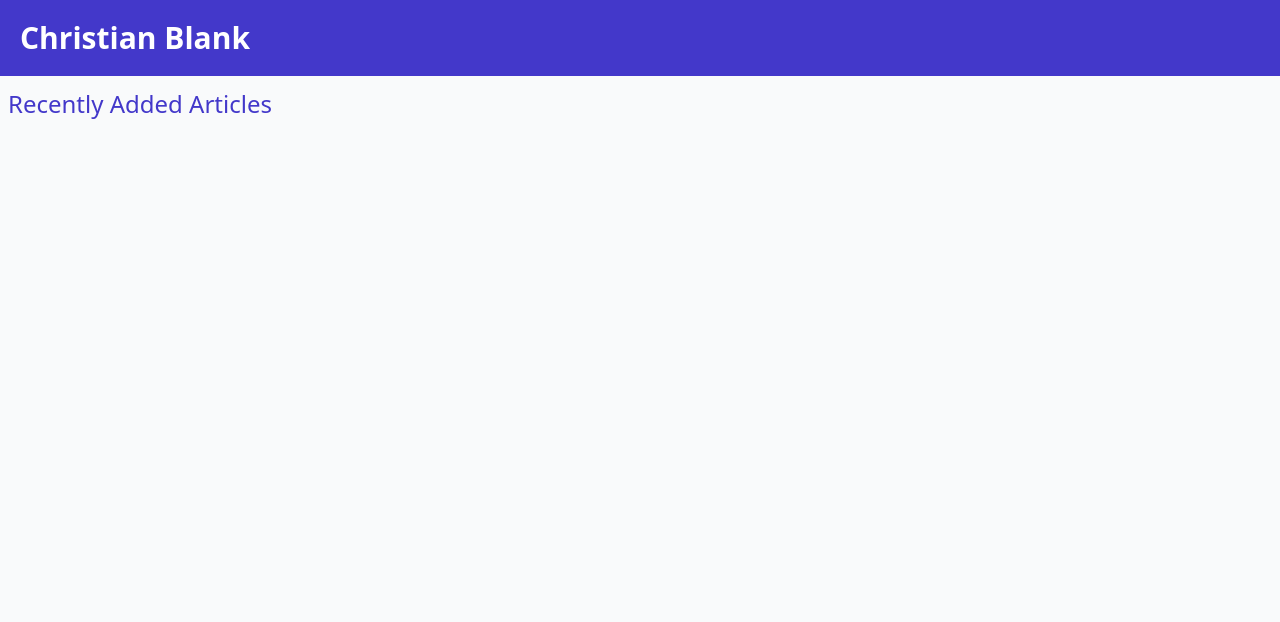
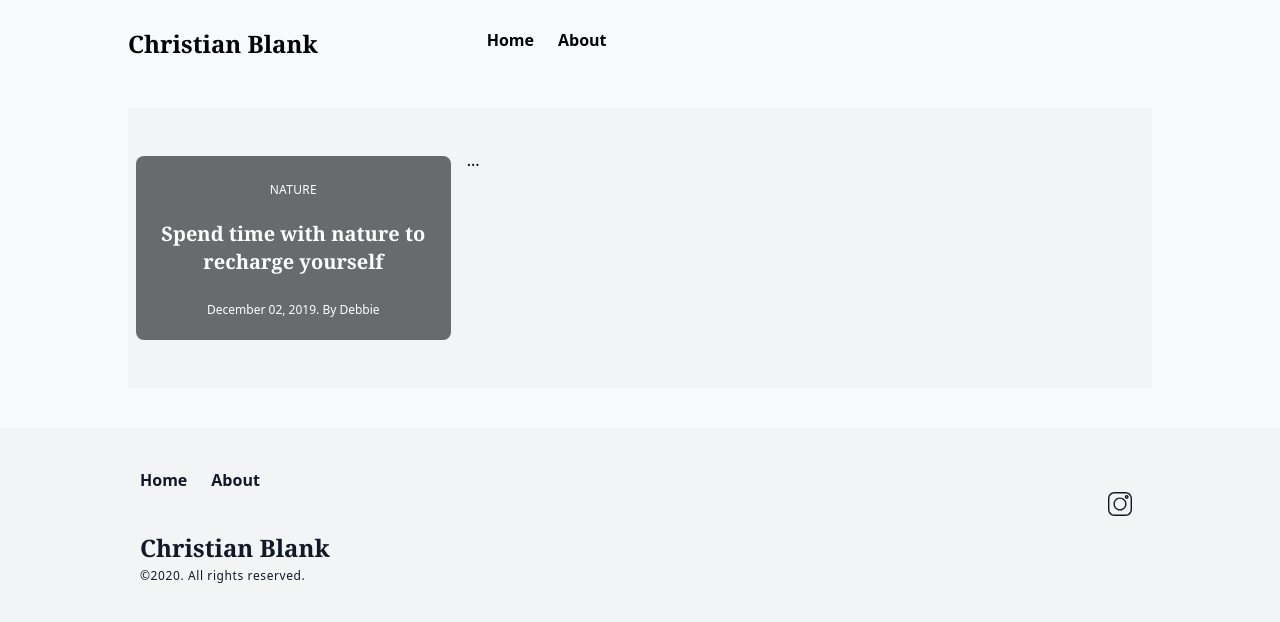
Before and after one commit to 1blankz7/1blankz7.github.io, a Next.js app: page / in a window 1280 px wide. Shown: the top 622 px of the page. Built offline with nearby package versions, Linux system fonts and the light colour scheme.

Commit message:
Update stylings

```diff
--- /dev/null
+++ b/components/footer.js
@@ -0,0 +1,25 @@
+import Link from "next/link";
+
+export default function Footer() {
+  return (
+    <footer className="bg-gray-100 text-center sm:text-left">
+      <div className="max-w-5xl mx-auto pb-10 pt-10 text-gray-900">
+        <ul>
+          <li className="inline-block"><Link className="block font-semibold px-3" href="/">Home</Link></li>
+          <li className="inline-block"><Link className="block font-semibold px-3" href="/about">About</Link></li>
+        </ul>
+        <div className="sm:flex px-3">
+          <div className="w-full sm:w-1/2">
+            <h4 className="font-bold text-2xl font-serif pt-10">Christian Blank</h4>
+            <span className="block pt-1 text-xs tracking-wider font-light">&copy;2020. All rights reserved.</span>
+          </div>
+          <div className="w-full sm:w-1/2 text-center md:text-right mt-10 sm:mt-0">
+            <a href="" title="Twitter" className="inline-block w-6 mr-2">
+              <svg className="fill-current" viewBox="0 0 512.001 512.001" xmlns="http://www.w3.org/2000/svg"><path d="M373.406 0H138.594C62.172 0 0 62.172 0 138.594V373.41C0 449.828 62.172 512 138.594 512H373.41C449.828 512 512 449.828 512 373.41V138.594C512 62.172 449.828 0 373.406 0zm108.578 373.41c0 59.867-48.707 108.574-108.578 108.574H138.594c-59.871 0-108.578-48.707-108.578-108.574V138.594c0-59.871 48.707-108.578 108.578-108.578H373.41c59.867 0 108.574 48.707 108.574 108.578zm0 0" /><path d="M256 116.004c-77.195 0-139.996 62.8-139.996 139.996S178.804 395.996 256 395.996 395.996 333.196 395.996 256 333.196 116.004 256 116.004zm0 249.976c-60.64 0-109.98-49.335-109.98-109.98 0-60.64 49.34-109.98 109.98-109.98 60.645 0 109.98 49.34 109.98 109.98 0 60.645-49.335 109.98-109.98 109.98zm0 0M399.344 66.285c-22.813 0-41.367 18.559-41.367 41.367 0 22.813 18.554 41.371 41.367 41.371s41.37-18.558 41.37-41.37-18.558-41.368-41.37-41.368zm0 52.719c-6.258 0-11.352-5.094-11.352-11.352 0-6.261 5.094-11.351 11.352-11.351 6.261 0 11.355 5.09 11.355 11.351 0 6.258-5.094 11.352-11.355 11.352zm0 0" /></svg>
+            </a>
+          </div>
+        </div>
+      </div>
+    </footer>
+  );
+}
--- a/components/nav.js
+++ b/components/nav.js
@@ -2,14 +2,24 @@ import Link from "next/link";
 
 export default function Nav() {
   return (
-    <nav>
-      <div>
-        <div class="bg-indigo-700 px-5 py-5 text-center sm:text-left mb-3">
-          <Link href="/">
-            <h4 class="text-3xl text-white font-bold">Christian Blank</h4>
-          </Link>
+    <header class="max-w-5xl mx-auto pt-5">
+      <div class="flex flex-wrap -mx-2 overflow-hidden px-5 lg:px-0">
+        <div class="my-2 px-2 w-full overflow-hidden md:w-1/6 lg:w-1/3 xl:w-1/3 text-center md:text-left">
+          <h1 class="font-bold text-2xl font-serif">Christian Blank</h1>
         </div>
+
+        <nav class="my-2 px-2 w-full overflow-hidden md:w-3/6 lg:w-1/3 xl:w-1/3 text-center md:text-left">
+          <ul>
+            <li class="inline-block"><Link class="block font-semibold px-3" href="/">Home</Link></li>
+            <li class="inline-block"><Link class="block font-semibold px-3" href="/about">About</Link></li>
+          </ul>
+        </nav>
+
+        <div class="my-2 px-2 w-full overflow-hidden md:w-2/6 lg:w-1/3 xl:w-1/3 text-center md:text-right">
+
+        </div>
+
       </div>
-    </nav>
+    </header>
   );
 }
--- a/next.config.js
+++ b/next.config.js
@@ -5,8 +5,4 @@ const withMDX = require("@next/mdx")({
 });
 module.exports = withMDX({
   pageExtensions: ["js", "jsx", "mdx"],
-  i18n: {
-    locales: ["en", "de"],
-    defaultLocale: "en",
-  },
 });
--- a/pages/_app.js
+++ b/pages/_app.js
@@ -1,12 +1,17 @@
 import React from "react";
 import { MDXProvider } from "@mdx-js/react";
 import "../styles/index.css";
-
+import Nav from "../components/nav";
+import Footer from "../components/footer";
 
 const mdComponents = {};
 
 export default ({ Component, pageProps }) => (
   <MDXProvider components={mdComponents}>
-    <Component {...pageProps} />
+    <Nav />
+    <main className="max-w-5xl mx-auto pb-10 pt-10">
+      <Component {...pageProps} />
+    </main>
+    <Footer />
   </MDXProvider>
 );
--- /dev/null
+++ b/pages/about.mdx
@@ -0,0 +1,3 @@
+# About me
+
+Hi my name is Christian. I work and live in Hamburg, Germany. I'm a researcher, founder, investor and former professional sportsman.
--- a/pages/index.js
+++ b/pages/index.js
@@ -1,22 +1,27 @@
-import Nav from "../components/nav";
+
 
 export default function IndexPage() {
   return (
     <>
-      <Nav />
-      <div class="container mx-auto">
-        <div class="px-2">
-          <h4
-            class="text-2xl text-indigo-700 font-medium mb-5 border-b sm:border-none"
-          >
-            Recently Added Articles
-          </h4>
-          <div class="flex flex-wrap -mx-2 sm:-mx-2 md:-mx-2 lg:-mx-2">
-            <div class="w-full mb-5 sm:w-1/3 sm:mb-5 my-2 sm:mb-10">
-            </div>
-          </div>
+      <div className="bg-gray-100">
+        <div className="max-w-5xl mx-auto py-10">
+            <ul className="flex flex-wrap -mx-2 overflow-hidden">
+                <li className="my-2 px-2 w-full overflow-hidden md:w-1/3 lg:w-1/3 xl:w-1/3">
+                    <a href="">
+                        <div className="mx-2 flex items-center justify-center bg-gray-300 bg-cover bg-center relative rounded-lg overflow-hidden">
+                            <div className="absolute w-full h-full bg-black z-10 opacity-50"></div>
+                            <div className="relative z-20 text-center p-5">
+                                <span className="inline-block text-white uppercase text-xs tracking-wide">Nature</span>
+                                <h2 className="text-white font-semibold font-serif text-xl my-5">Spend time with nature to recharge yourself</h2>
+                                <span className="inline-block text-xs text-white font-sans">December 02, 2019. By Debbie</span>
+                            </div>
+                        </div>
+                    </a>
+                </li>
+                ...
+            </ul>
         </div>
-      </div>
+    </div>
     </>
   );
 }
--- a/pages/test.mdx
+++ /dev/null
@@ -1,3 +0,0 @@
-# Hello Darkness
-
-My old friend
```
